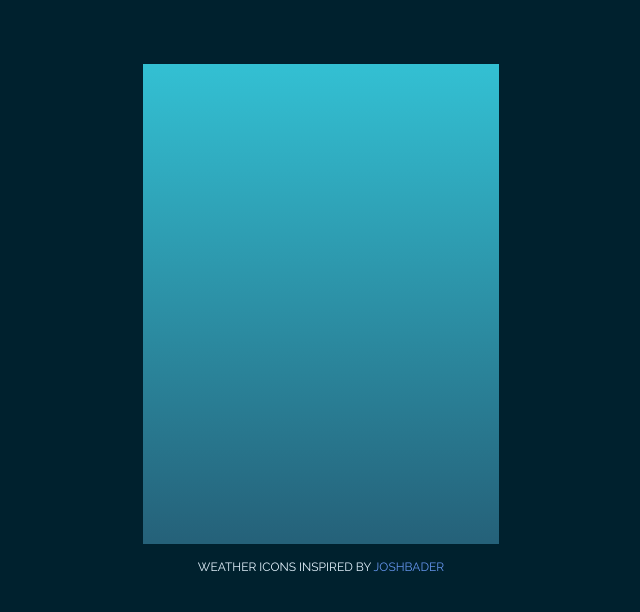
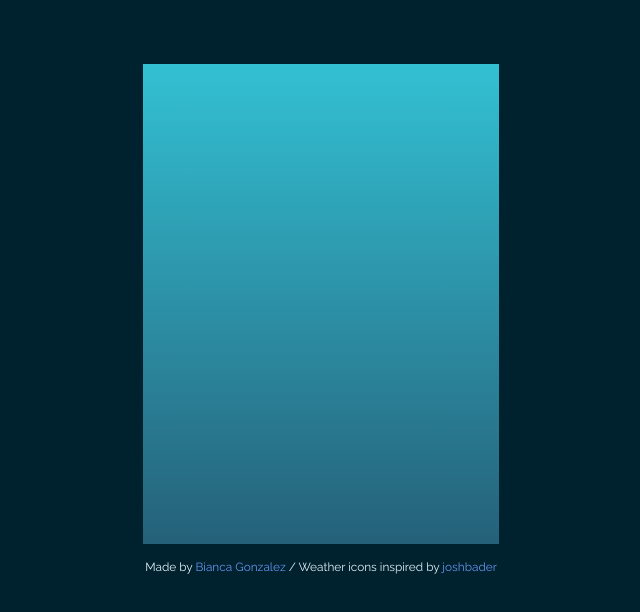
Before and after one commit to bfgonzalez/local-weather-app, a plain HTML site: page index.html in a window 1280 px wide. Shown: the whole page, without its empty margins (319-959 px from the left). Drawn offline with nearby package versions, Linux system fonts and the light colour scheme.

Commit message:
made adjustments to footer

```diff
--- a/css/style.css
+++ b/css/style.css
@@ -53,8 +53,9 @@ body {
 }
 
 footer {
-  font-size: 0.75rem;
+  font-size: 0.74rem;
   color: #e3f2fd;
+  text-transform: none;
 }
 
 footer a {
--- a/index.html
+++ b/index.html
@@ -70,7 +70,7 @@
     </div>
 
     <footer>
-      <p class="text-center">Weather Icons Inspired By <a href="https://codepen.io/joshbader/full/EjXgqr/" target="_blank">joshbader</a></p>
+      <p>Made by <a href="https://github.com/bfgonzalez">Bianca Gonzalez</a> / Weather icons inspired by <a href="https://codepen.io/joshbader/full/EjXgqr/" target="_blank">joshbader</a></p>
     </footer>
 
     <script src='https://cdnjs.cloudflare.com/ajax/libs/jquery/3.2.1/jquery.min.js'></script>
```
